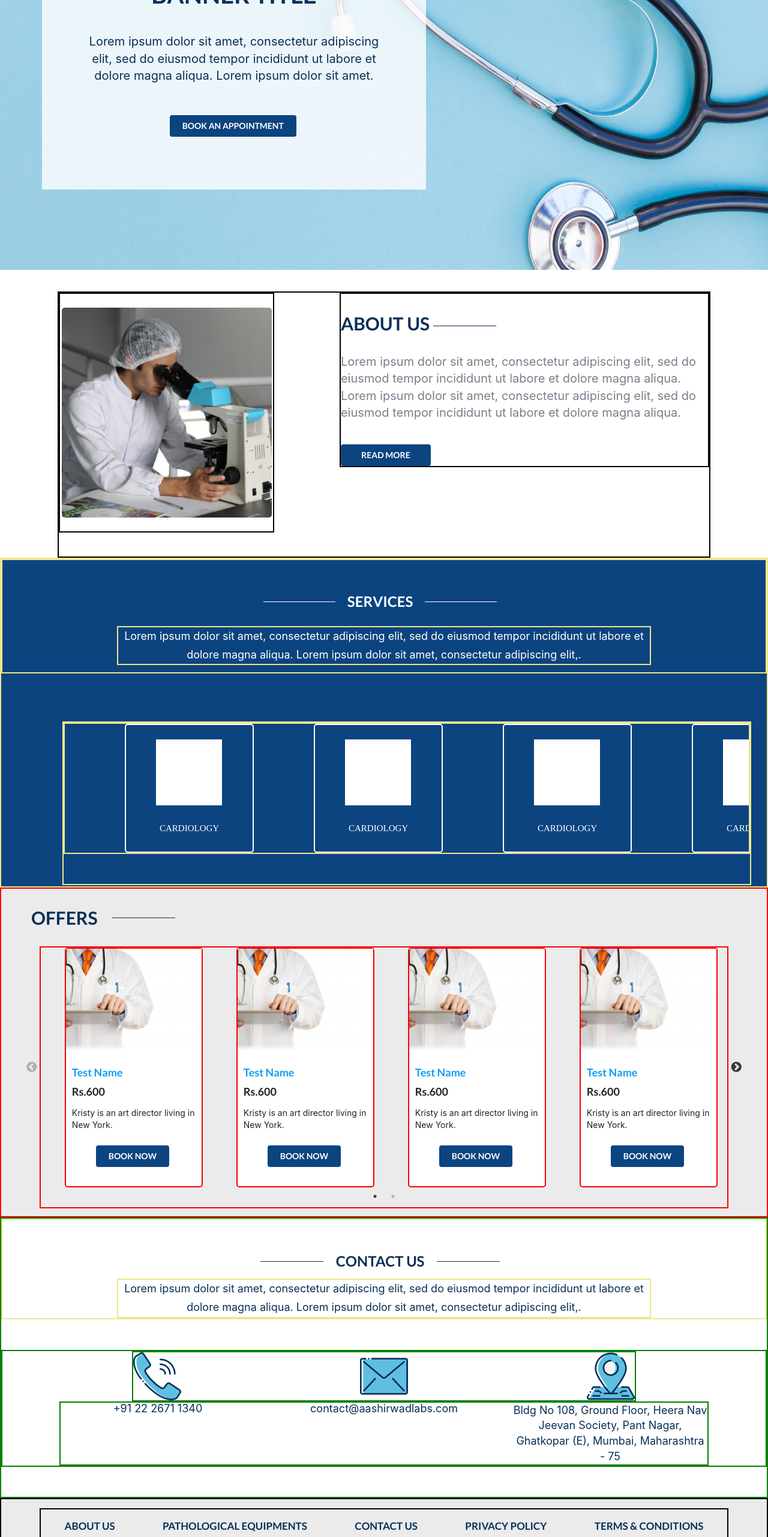
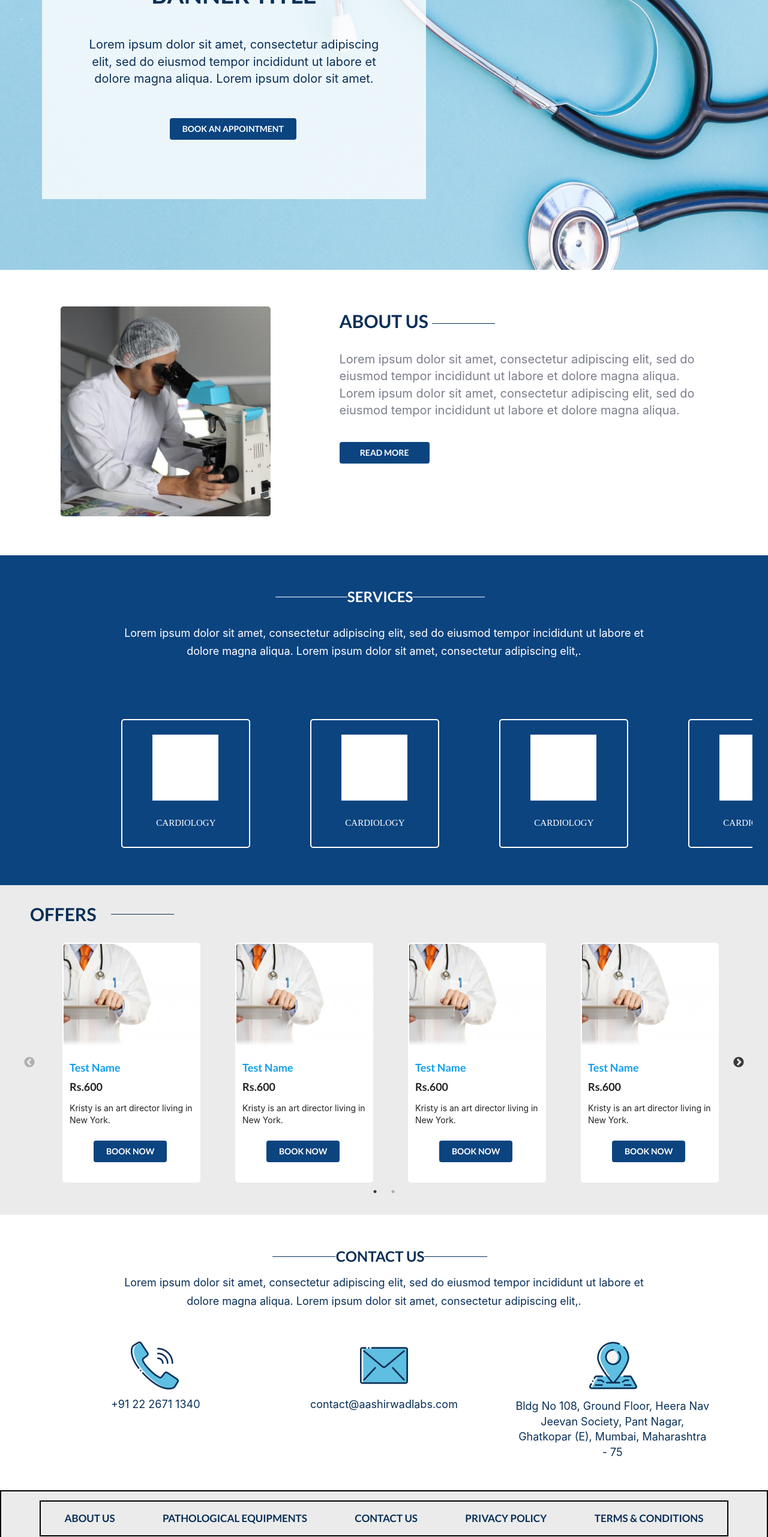
Before and after one commit to RohitGeddam-tech/Aashirvad, a React (Create React App) app: page / in a window 1280 px wide. Shown: the part 234-2797 px from the top of the page at 60% size. Built offline with nearby package versions, Linux system fonts and the light colour scheme.

Commit message:
new commit

```diff
--- a/src/App.js
+++ b/src/App.js
@@ -13,11 +13,10 @@ const View = () => {
     <div className='App'>
       <Header />
       <Home />
-
       <section>
       <AboutUs />
       </section>
-      <section className='sm'>
+      <section>
         <Services />
       </section>
       <section>
--- a/src/Components/CSS/AboutUs.css
+++ b/src/Components/CSS/AboutUs.css
@@ -6,7 +6,6 @@
     display: flex;
     align-items: flex-start;
     justify-content: space-between;
-    border: 2px solid black;
     margin: auto;
   }
 
@@ -16,7 +15,6 @@
     justify-content: center;
     height: 400px;
     width: 35%;
-    border: 2px solid black;
     margin-bottom: 40px;
   }
 
@@ -32,7 +30,6 @@
     margin-left: 10%;
     display: flex;
     flex-flow: column;
-    border: 2px solid black;
   }
 
   h3.h{
@@ -69,7 +66,6 @@
     align-items: flex-start;
     justify-content: flex-start;
     background-color: white;
-    border: 2px solid black;
   }
 
   .mobbtnbox{
@@ -83,7 +79,6 @@
     margin-top: 20px;
     width: 100%;
     height: 50%;
-    border: 2px solid black;
     margin-bottom: 15px;
   }
 
@@ -123,7 +118,6 @@
   }
 
 
-
   /* Mobile aboutus ends*/
 
   /*AboutUs ends*/
--- a/src/Components/CSS/Contacts.css
+++ b/src/Components/CSS/Contacts.css
@@ -4,7 +4,6 @@
 
 .msheet{
     width: 100%;
-    border: 2px solid green;
 }
 
 .introduct{
@@ -14,7 +13,6 @@
     flex-flow: column nowrap;
     align-items: center;
     justify-content: flex-end;
-    border: 2px solid green;
 }
 
 .head {
@@ -54,7 +52,6 @@
     display: flex;
     flex-flow: row wrap;
     justify-content: space-evenly;
-    border: 2px solid green;
     margin-bottom: 50px;
 }
 
@@ -63,7 +60,6 @@
     height: fit-content;
     display: flex;
     justify-content: space-between;
-    border: 2px solid green;
 }
 
 .contentsheet{
@@ -72,7 +68,7 @@
     display: flex;
     align-items: inherit;
     justify-content: space-between;
-    border: 2px solid green;
+    margin-top: 15px;
 }
 
 .theheader{
@@ -97,9 +93,9 @@
     margin-top: 3%;
     display: flex;
     flex-flow: row wrap;
-    justify-content: space-evenly;
-    border: 2px solid green;
+    justify-content: space-around;
     margin-bottom: 15px;
+    width: 90%;
 }
 
 .imgmobsheet{
@@ -115,7 +111,6 @@
     display: flex;
     flex-flow: column wrap;
     justify-content: space-around;
-    border: 2px solid green;
 }
 
 .amob{
@@ -123,7 +118,7 @@
 }
 
 .aspanmob{
-    margin-top: 50px;
+    margin-top: 40px;
 }
 
 .sheetmobimg{
@@ -136,6 +131,7 @@
     text-align: start;
     color: #092F57;
     margin: auto;
+    margin-left: 0 !important;
 }
 
 /*mob view ends*/
--- a/src/Components/CSS/Header.css
+++ b/src/Components/CSS/Header.css
@@ -6,7 +6,6 @@ header{
     background-color: white;
     position: fixed;
     z-index: 99;
-    border: 2px solid red;
   }
 
   .brand-name{
@@ -67,7 +66,6 @@ header{
   justify-content: center;
   align-items: center;
   z-index: 99;
-  border: 2px solid red;
 }
 
 .icon{
--- a/src/Components/CSS/Home.css
+++ b/src/Components/CSS/Home.css
@@ -36,8 +36,8 @@
     position: absolute;
     margin-top: 150px;
     margin-left: 70px;
-    height: 400px;
     width: 50%;
+    height: 52%;
     background: rgba(255, 255, 255, 0.8);
   }
 
@@ -75,8 +75,6 @@
     color: #fff;
     background: #0c4480;
   }
-
-
 
   .mobdet{
     margin-left: 5%;
--- a/src/Components/CSS/Offers.css
+++ b/src/Components/CSS/Offers.css
@@ -4,7 +4,6 @@
     width: 100%;
     height: 550px;
     background: #EBEBEB;
-    border: 2px solid red;
 }
 
 
@@ -41,7 +40,6 @@
     height: 400px;
     border: 2px solid white;
     background: white;
-    border: 2px solid red;
 }
 
 
@@ -87,7 +85,6 @@ button.slick-prev:before{
     height: 80%;
     margin-left: 5%;
     margin-top: 15px;
-    border: 2px solid red;
 }
 
 /*mob view starts*/
--- a/src/Components/CSS/Services.css
+++ b/src/Components/CSS/Services.css
@@ -4,7 +4,6 @@
     height: 550px;
     width: 100%;
     background-color: #0c4480;
-    border: 2px solid khaki;
   }
 
 
@@ -12,7 +11,6 @@
     height: 35%;
     display: flex;
     flex-flow: column nowrap;
-    border: 2px solid khaki;
   }
 
   .head{
@@ -27,8 +25,6 @@
 
   .head img{
     margin-top: 12px;
-    margin-right: 20px;
-    margin-left: 20px;
   }
 
   .cent{
@@ -43,7 +39,6 @@
   .paracontainer{
     width: 70%;
     margin: auto;
-    border: 2px solid khaki;
   }
 
   .disp{
@@ -54,7 +49,6 @@
     margin-top: 80px;
     overflow-x: hidden;
     box-sizing: border-box;
-    border: 2px solid khaki;
   }
 
   .dispscroll::-webkit-scrollbar {
@@ -66,7 +60,6 @@
     white-space: nowrap;
     overflow-x: scroll;
     scrollbar-width: none;
-    border: 2px solid khaki;
   }
 
   .pic{
--- a/src/Components/Contacts.js
+++ b/src/Components/Contacts.js
@@ -56,6 +56,7 @@ const Desksecond = () => {
     )
 }
 
+
 const Mobsecond = () => {
     return(
         <div className='mainmobsheet'>
--- a/src/Components/Home.js
+++ b/src/Components/Home.js
@@ -5,7 +5,6 @@ import cover from './Photos/cover1.jpg';
 import cover2 from './Photos/cover2.jpg';
 import Carousel from 'react-bootstrap/Carousel';
 import HomeSlide from "./HomeSlide";
-
 
 const List = () => {
     return (
--- a/src/Components/HomeSlide.js
+++ b/src/Components/HomeSlide.js
@@ -5,6 +5,7 @@ export default class SimpleSlider extends Component {
   render() {
     const settings = {
       dots: true,
+      arrows: false,
       infinite: true,
       speed: 500,
       slidesToShow: 1,
--- a/src/Components/Slickslide.js
+++ b/src/Components/Slickslide.js
@@ -36,7 +36,8 @@ export default class Responsive extends Component {
             breakpoint: 560,
             settings: {
               slidesToShow: 1,
-              slidesToScroll: 1
+              slidesToScroll: 1,
+              arrows: false
             }
           }
         ]
```
